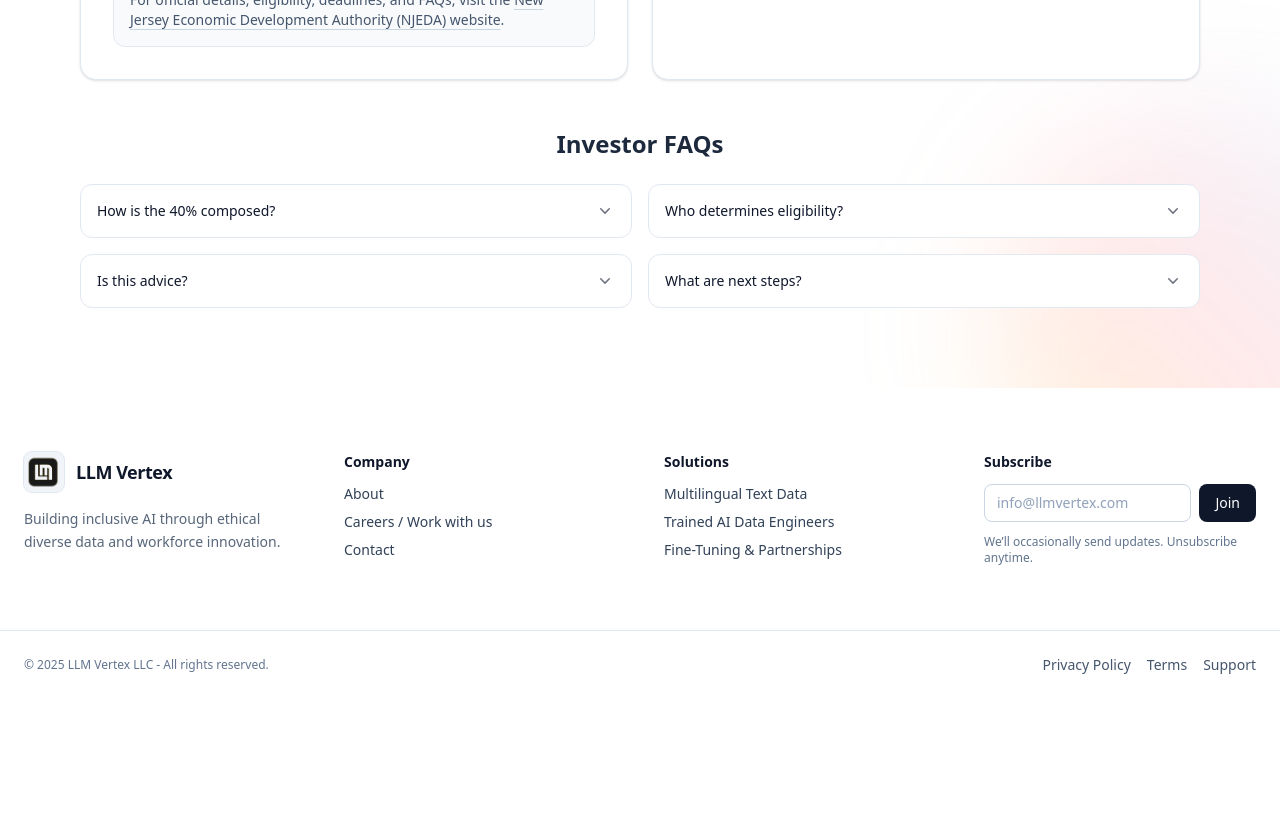
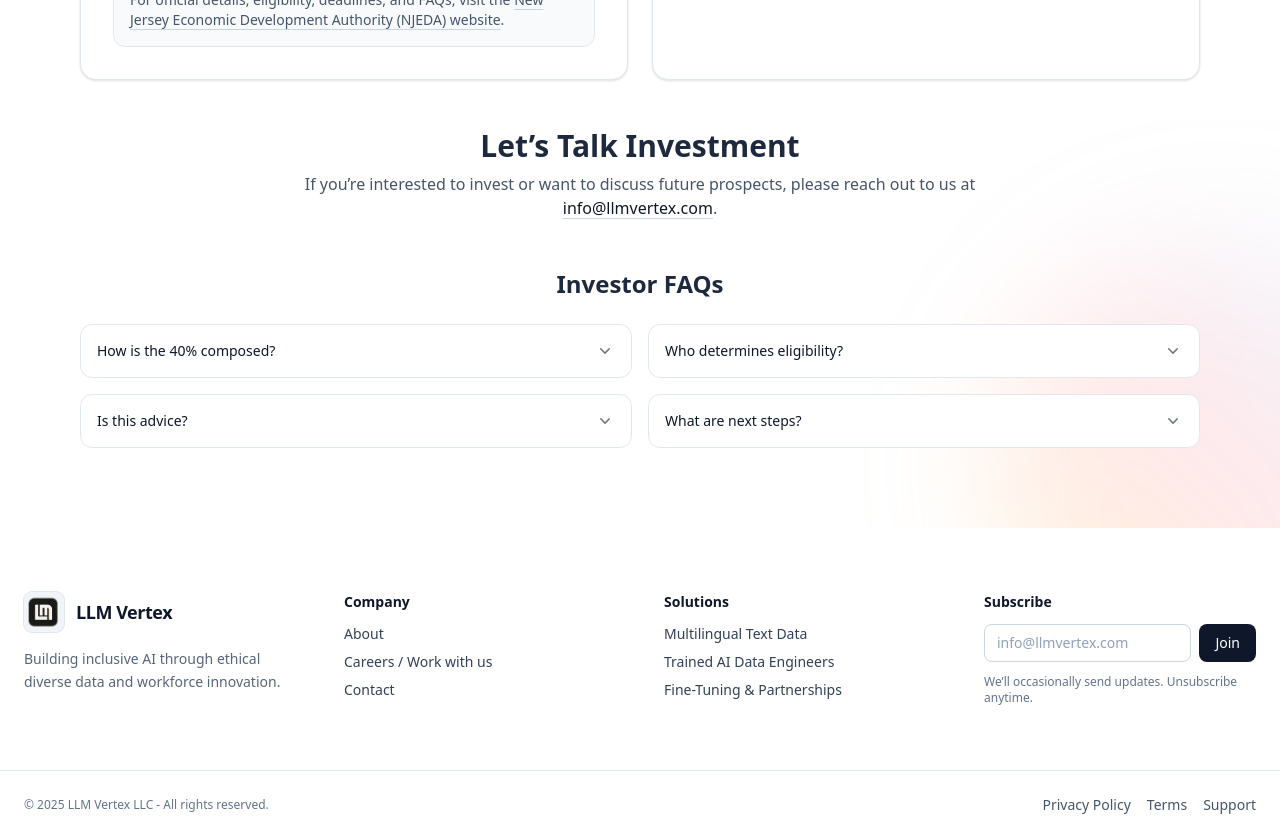
Before and after one commit to jualam/LLM_Vertex, a React (Vite) app: page /investor in a window 1280 px wide. Shown: the part 1000-1839 px from the top of the page. Before the commit the page ends 1699 px from the top, so only its background shows below. Built offline with nearby package versions, Linux system fonts and the light colour scheme.

Commit message:
Let's talk for investment added

```diff
--- a/src/pages/Investor.jsx
+++ b/src/pages/Investor.jsx
@@ -339,6 +339,36 @@
           </motion.form>
         </motion.section> */}
 
+
+        {/* Lets talk if you are interested to invest */}
+        <motion.section
+            variants={container}
+            initial="hidden"
+            whileInView="show"
+            viewport={{ once: true, amount: 0.2 }}
+            className="mt-12"
+        >
+        <motion.h2 variants={item} className="text-center text-2xl md:text-3xl font-semibold">
+            Let’s Talk Investment
+        </motion.h2>
+
+        <motion.p
+            variants={item}
+            className="text-center text-slate-600 mt-2 max-w-3xl mx-auto"
+        >
+            If you’re interested to invest or want to discuss future prospects, please reach out to us at{" "}
+            <a
+            href="mailto:info@llmvertex.com"
+            className="font-medium text-slate-900 underline decoration-slate-300 underline-offset-4 hover:decoration-slate-500"
+            >
+            info@llmvertex.com
+            </a>.
+        </motion.p>
+
+        </motion.section>
+
+
+
         {/* FAQ (native details for accessibility) */}
         <motion.section
           variants={container}
```
